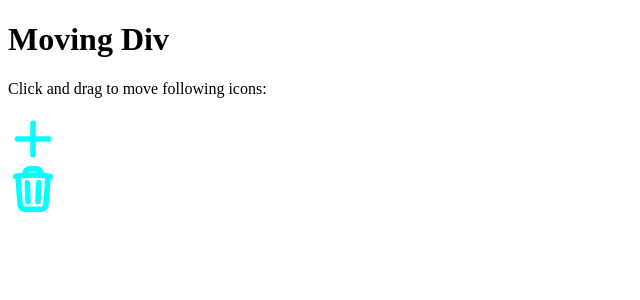
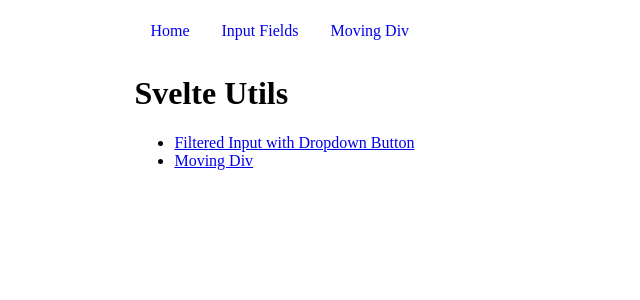
Before and after one commit to hare0319/svelte_utils, a SvelteKit app: page / in a window 1280 px wide. Shown: the top 300 px of the page, without its empty margins (0-640 px from the left). Built offline with nearby package versions, Linux system fonts and the light colour scheme.

Commit message:
feat: :sparkles: Merge branches to main and added a index page

```diff
--- a/src/app.css
+++ /dev/null
@@ -1,4 +0,0 @@
-body {
-  background-color: #3c3c3c;
-  color:#e6c2c2;
-}
--- a/src/lib/components/Dropdown.svelte
+++ b/src/lib/components/Dropdown.svelte
@@ -34,11 +34,12 @@
   .dropdownContent {
     position: absolute;
     border: 1px black solid;
-    background-color: gray;
+    background-color: white;
     max-height: 15rem;
     overflow-y: scroll;
     inset: 0px auto auto 0px;
     display: none;
+    z-index: 10;
   }
   .showDrop {
     display: block;
--- a/src/lib/components/SearchBox.svelte
+++ b/src/lib/components/SearchBox.svelte
@@ -102,7 +102,7 @@
     position: absolute;
     inset: 0px auto auto 0px;
     border: 1px black solid;
-    background-color: gray;
+    background-color: white;
     max-height: 15rem;
     overflow-y: scroll;
   }
@@ -124,7 +124,6 @@
     background-color: transparent;
     border: none;
     width: 100%;
-    color: #e6c2c2;
     text-align: left;
     cursor: pointer;
   }
--- /dev/null
+++ b/src/routes/+layout.svelte
@@ -0,0 +1,42 @@
+<div class="container">
+  <nav>
+    <ul>
+      <li><a href="/">Home</a></li>
+      <li><a href="/FilteredInp">Input Fields</a></li>
+      <li><a href="/MovingDiv">Moving Div</a></li>
+    </ul>
+  </nav>
+
+  <slot />
+</div>
+
+<style>
+  .container {
+    width: 80%;
+    height: 100%;
+    margin: auto;
+  }
+
+  ul {
+    list-style-type: none;
+    margin: 0;
+    padding: 0;
+    overflow: hidden;
+  }
+
+  li {
+    float: left;
+  }
+
+  li a {
+    display: block;
+    text-align: center;
+    padding: 14px 16px;
+    text-decoration: none;
+  }
+
+  li a:hover {
+    background-color: #9fc3c9;
+    color: white;
+  }
+</style>
--- a/src/routes/+page.svelte
+++ b/src/routes/+page.svelte
@@ -1,16 +1,10 @@
-<script lang="ts">
-  import MovingDiv from "$lib/components/movingDiv.svelte";
-  import Plus from "$lib/icons/plus.svelte";
-  import Trash from "$lib/icons/trash.svelte";
-</script>
+<h1>Svelte Utils</h1>
 
-<h1>Moving Div</h1>
-<p>Click and drag to move following icons:</p>
-
-<MovingDiv>
-  <Plus />
-</MovingDiv>
-
-<MovingDiv>
-  <Trash />
-</MovingDiv>
+<ul>
+  <li>
+    <a href="FilteredInp">Filtered Input with Dropdown Button</a>
+  </li>
+  <li>
+    <a href="MovingDiv">Moving Div</a>
+  </li>
+</ul>
--- a/src/routes/FilteredInp/+page.server.ts
+++ b/src/routes/FilteredInp/+page.server.ts
@@ -14,7 +14,6 @@
     itemList.push(word);
   }
 
-  console.log(itemList.slice(1, 10));
   return {
     itemList,
   };
```
Also changed, not shown: src/routes/FilteredInp/+layout.svelte (deleted, +0 -15 lines), src/routes/MovingDiv/+page.svelte (added, +16 -0 lines).
